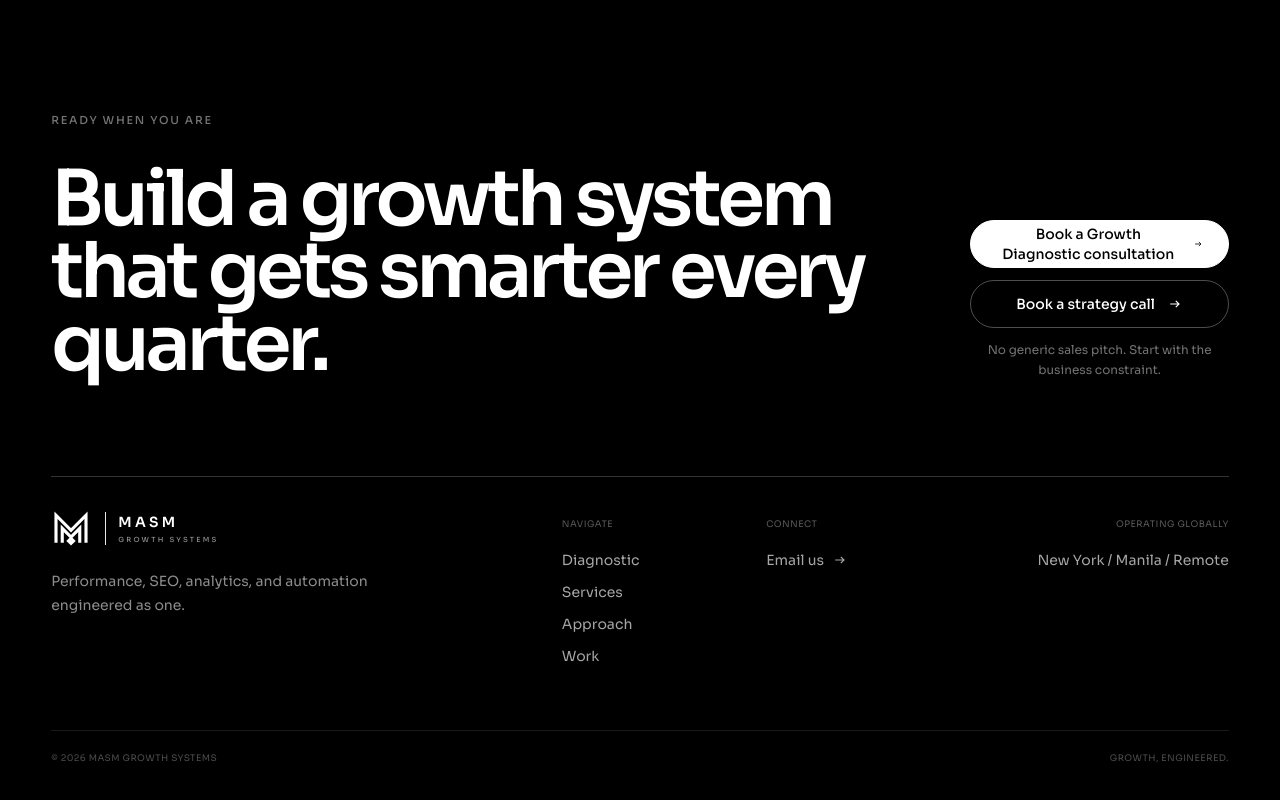
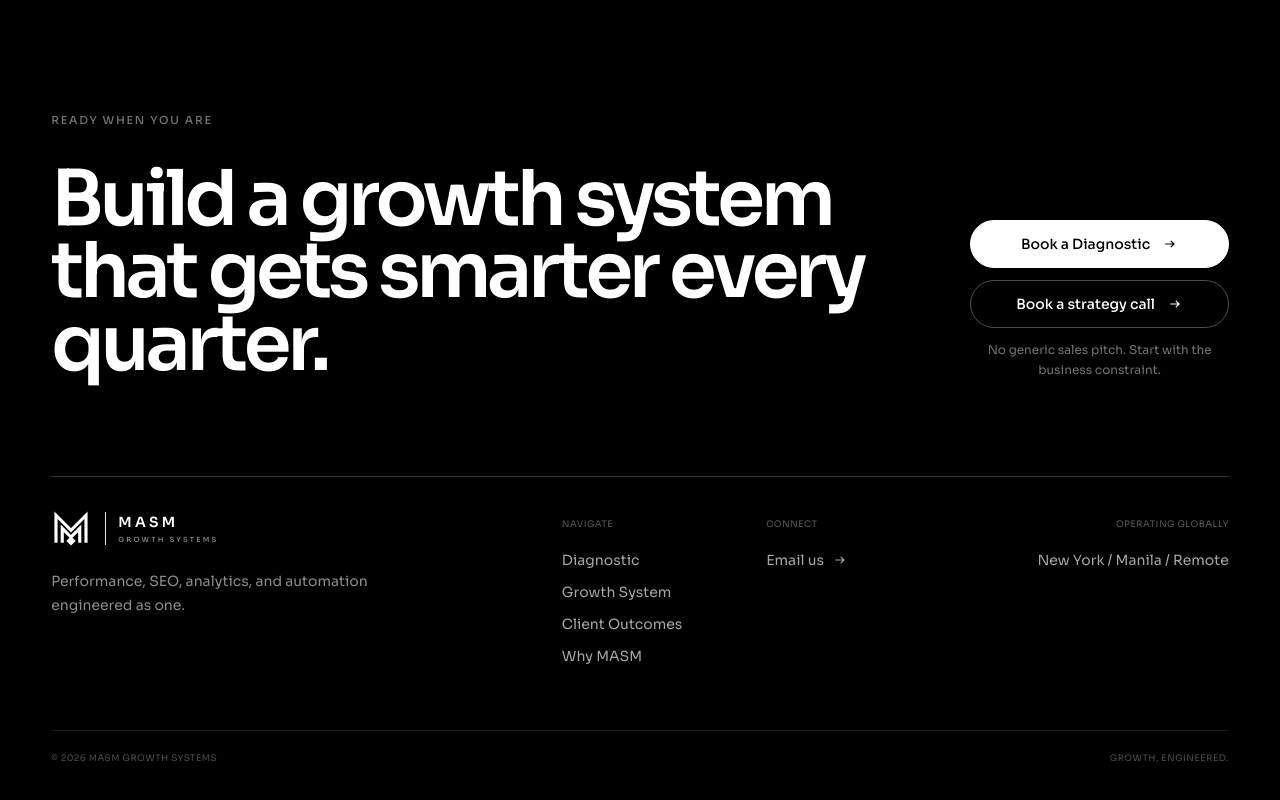
Before and after one commit to sianmatti/masm-website, a Next.js app: page / in a window 1280 px wide. Shown: the part 7807-8607 px from the top of the page. Built offline with nearby package versions, Linux system fonts and the light colour scheme; no server answers.

Commit message:
Implement MASM logo typography and CTA alignment

```diff
--- a/components/footer.tsx
+++ b/components/footer.tsx
@@ -14,7 +14,7 @@ export function Footer() {
           </div>
           <div className="flex flex-col justify-end gap-3 lg:col-span-3">
             <BookingCta inverted className="w-full" source="homepage_footer">
-              Book a Growth Diagnostic consultation
+              Book a Diagnostic
             </BookingCta>
             <BookingCta
               type="strategy"
@@ -40,9 +40,14 @@ export function Footer() {
           <div className="lg:col-span-2">
             <span className="font-mono text-[9px] uppercase tracking-wider text-white/35">Navigate</span>
             <div className="mt-4 space-y-3">
-              {["Diagnostic", "Services", "Approach", "Work"].map((item) => (
-                <a key={item} href={`#${item === "Approach" ? "approach" : item.toLowerCase()}`} className="block text-sm text-white/65 hover:text-white">
-                  {item}
+              {[
+                ["Diagnostic", "#diagnostic"],
+                ["Growth System", "#services"],
+                ["Client Outcomes", "#work"],
+                ["Why MASM", "#approach"],
+              ].map(([label, href]) => (
+                <a key={label} href={href} className="block text-sm text-white/65 hover:text-white">
+                  {label}
                 </a>
               ))}
             </div>
```
